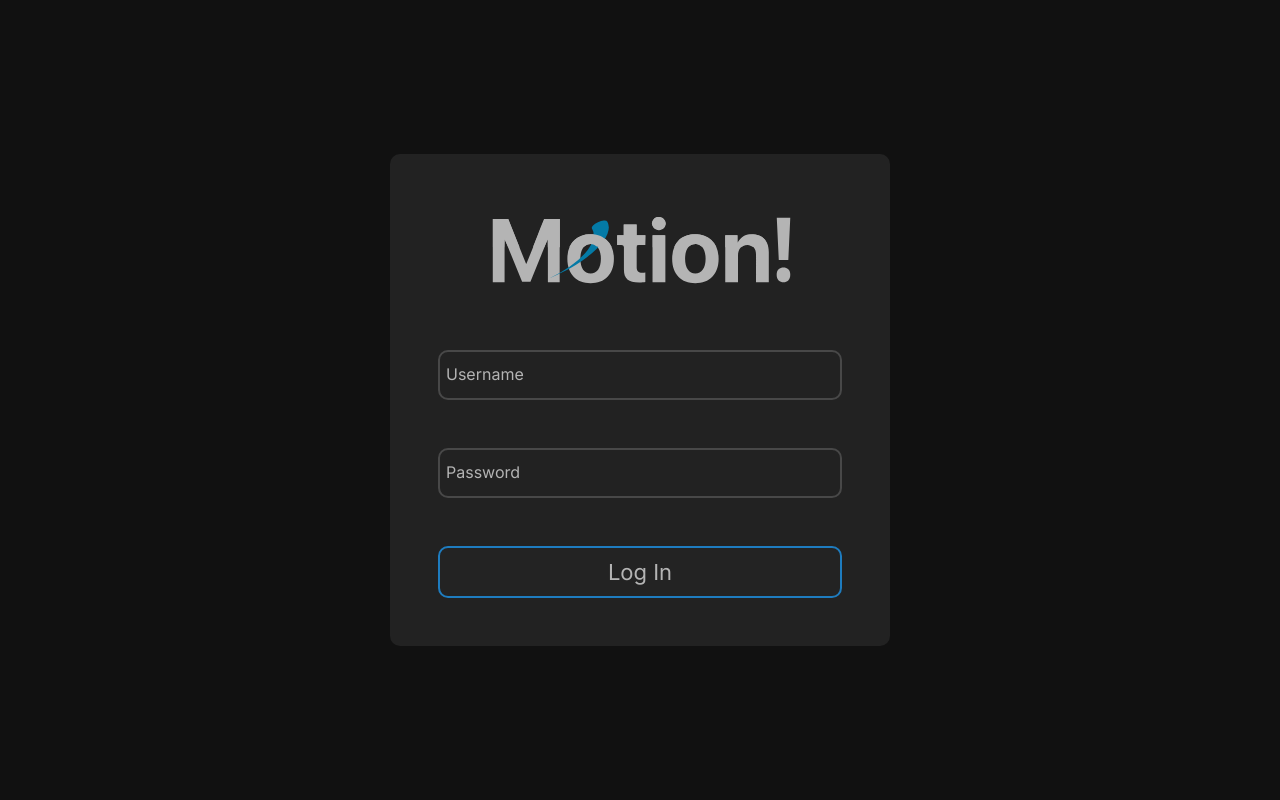
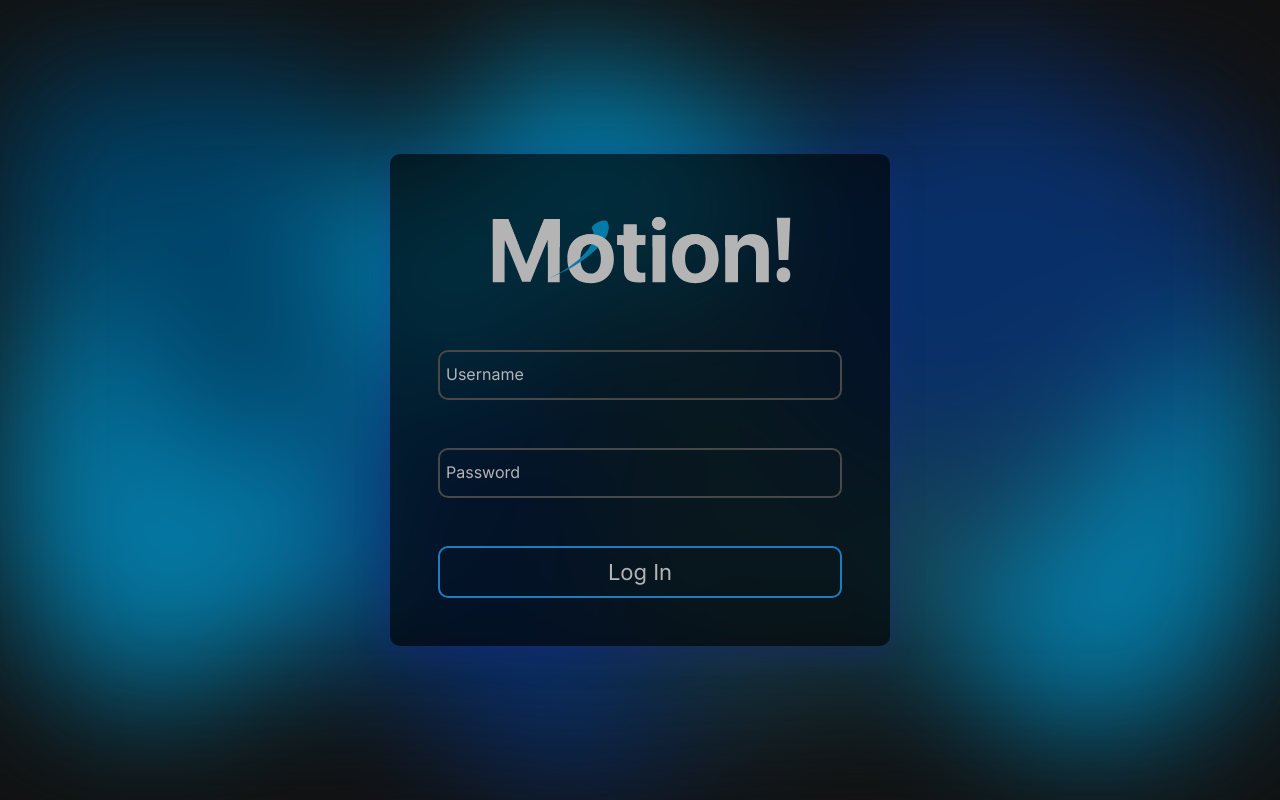
Before and after one commit to bogdanblazhkevych/motion-proto, a Next.js app: page / in a window 1280 px wide. Built offline with nearby package versions, Linux system fonts and the light colour scheme.

Commit message:
added background

```diff
--- a/src/app/components/loginmodule/styles.module.css
+++ b/src/app/components/loginmodule/styles.module.css
@@ -1,4 +1,5 @@
 .loginwrapper{
+    /* border: 1px solid red; */
     min-width: 500px;
     background-color: #222222;
     padding: 3rem;
@@ -6,6 +7,10 @@
     display: flex;
     flex-direction: column;
     gap: 3rem;
+    background: rgba(0, 0, 0, 0.621);
+    box-shadow: 0 8px 32px 0 rgba(31, 38, 135, 0.37);
+    backdrop-filter: blur(4px);
+    transition: 0.3s ease;
 }
 
 .logowrapper{
@@ -78,10 +83,10 @@
     width: 100%;
     box-sizing: border-box;
 
-    background: linear-gradient(to right, #1e7cbf, #1e7cbf 50%, #232323 50%);
+    background: linear-gradient(to right, #1e7cbf, #1e7cbf 50%, rgba(35, 35, 35, 0) 50%);
     background-size: 200% 100%;
     background-position: 100% 100%;
-    transition: background-position 0.3s ease-out, color 0.3s ease-in-out;
+    transition: background-position 0.5s ease-out, color 0.3s ease-in-out;
 }
 
 .submitbutton:hover {
--- a/src/app/page.module.css
+++ b/src/app/page.module.css
@@ -1,10 +1,65 @@
 .main {
+  /* border: 1px solid red; */
   display: flex;
   flex-direction: column;
   justify-content: center;
   align-items: center;
   padding: 16px;
   min-height: 100vh;
+  position: relative;
+}
+
+.backgroundsvg{
+  /* border: 1px solid red; */
+  position: absolute;
+  /* width: 20px; */
+  width: 100%;
+  height: 100%;
+  z-index: -1;
+  filter: blur(70px);
+}
+.blobone{
+  animation: slideX 10s linear infinite alternate;
+}
+.blobtwo{
+  animation: slideY 15s linear infinite alternate-reverse;
+}
+.blobthree{
+  animation: slideX 20s linear infinite alternate;
+}
+.blobfour{
+  animation: slideY 10s linear infinite alternate-reverse;
+}
+.blobfive{
+  animation: slideX 15s linear infinite alternate;
+}
+.blobsix{
+  animation: slideX 10s linear infinite alternate-reverse;
+}
+
+@keyframes slideX {
+  0% {
+    transform: translateX(-5%);
+  }
+  100% {
+    transform: translateX(5%);
+  }
+}
+@keyframes slideY {
+  0% {
+    transform: translateY(5%);
+  }
+  100% {
+    transform: translateY(-5%);
+  }
+}
+
+@keyframes testing {
+  0%   {transform: translateX(50vw);}
+  25%  {background-color:yellow; left:200px; top:0px;}
+  50%  {background-color:blue; left:200px; top:200px;}
+  75%  {background-color:green; left:0px; top:200px;}
+  100% {background-color:red; left:0px; top:0px;}
 }
 
 .colabbutton{
--- a/src/app/page.tsx
+++ b/src/app/page.tsx
@@ -5,6 +5,17 @@ export default function Home() {
 
   return (
     <main className={styles.main}>
+      {/* <LoginModule /> */}
+      <svg className={styles.backgroundsvg} xmlns="http://www.w3.org/2000/svg" id="Layer_1" data-name="Layer 1" viewBox="0 0 192 108">
+        <rect width="192" height="108" fill="#111" stroke-width="0" />
+        <path className={styles.blobone} d="m124.86,23.22s30.01-29.8,43.02,12.46c3.07,9.98,18.64-8.31,22.62,12.95s-14.63,69.77-43.94,52.58c-29.32-17.19-14.1-37.03-14.1-37.03,0,0-39.59-26.36-7.6-40.96Z" fill="#047aa6" stroke-width="0" />
+        <path className={styles.blobtwo} d="m127.01,26.11c-53.71-10.76-19.1,22.88-48.28,27.91s-17.04,57,7.72,37.34,10.52,15.81,26.34,9.48,109.09-55.73,14.23-74.73Z" fill="#17404f" stroke-width="0" />
+        <path className={styles.blobthree} d="m10.68,31.19s-20.54,40.68,0,61.21c20.54,20.52,22.7-8.51,47.56-2.06s-12.99-26.88,4.86-44.09C80.94,29.04,26.9-5.38,10.68,31.19Z" fill="#047aa6" stroke-width="0" />
+        <path className={styles.blobfour} d="m81.87,40.82s17.56,1.63,8.46,19.63c-9.1,18,4.84,27.38,4.84,27.38,0,0,19.8,19.34-9.27,19.81-29.07.47-56.21-63.68-4.02-66.82Z" fill="#092f69" stroke-width="0" />
+        <path className={styles.blobfive} d="m121.97,13.76s-21.11,36.45,10.91,48.91c32.02,12.45,16.16-20.4,30.44-8.97,14.28,11.43,40.79-35.19,12.25-40.74-28.54-5.55-10.13-25.56-53.61.8Z" fill="#092f69" stroke-width="0" />
+        <path className={styles.blobsix} d="m30.53,6.65s29.89-12.77,35.94,18.43c6.05,31.2-35.75,51.34-40.38,23.12s-16.52-2.85-22.61-19.46C-2.62,12.13,18.55-2.86,30.53,6.65Z" fill="#004166" stroke-width="0" />
+        <path className={styles.blobseven} d="m108.95,10.02s-38.95-20.02-38.95,4.98c0,8-12,6-12,6,0,0-19.54-5.56-10.27,13.72s31.27,27.28,34.27,10.28,15,6,22-6,27.91-21.97,4.95-28.98Z" fill="#047aa6" stroke-width="0" />
+      </svg>
       <LoginModule />
     </main>
   )
```
